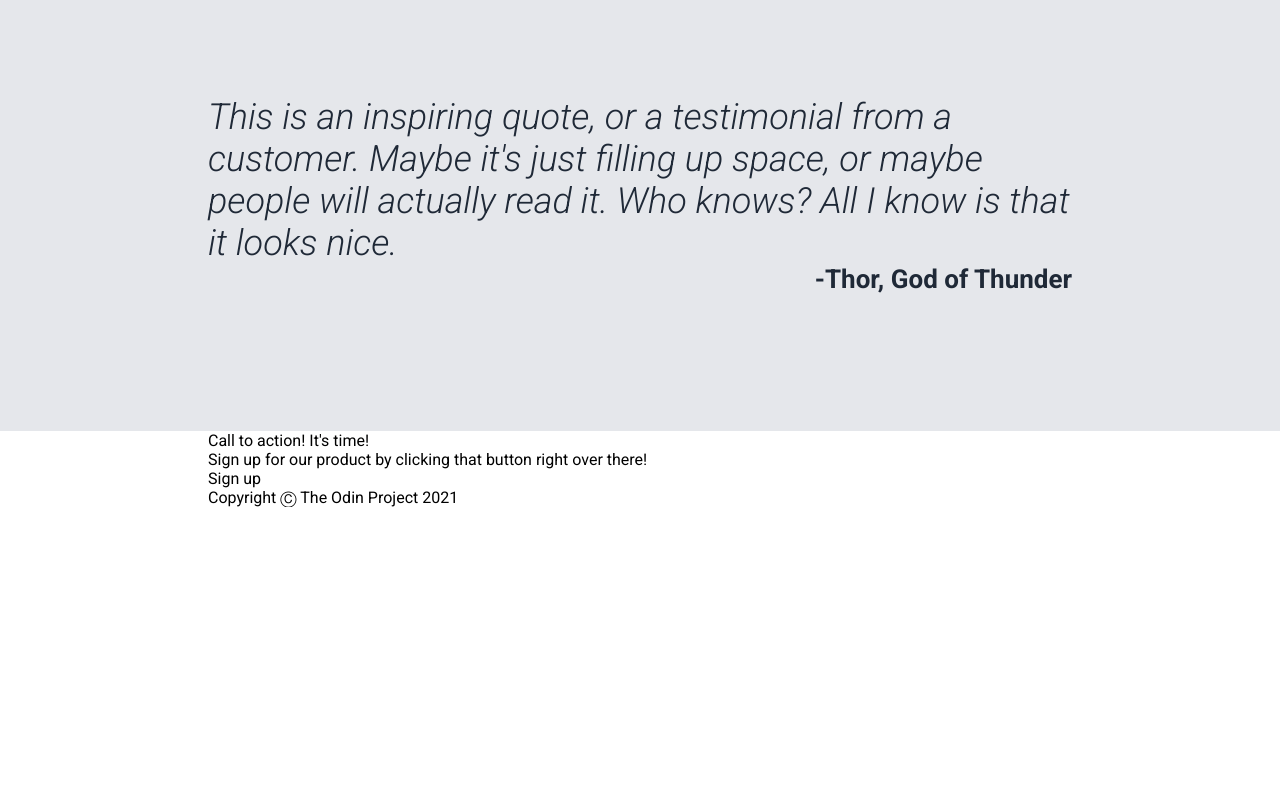
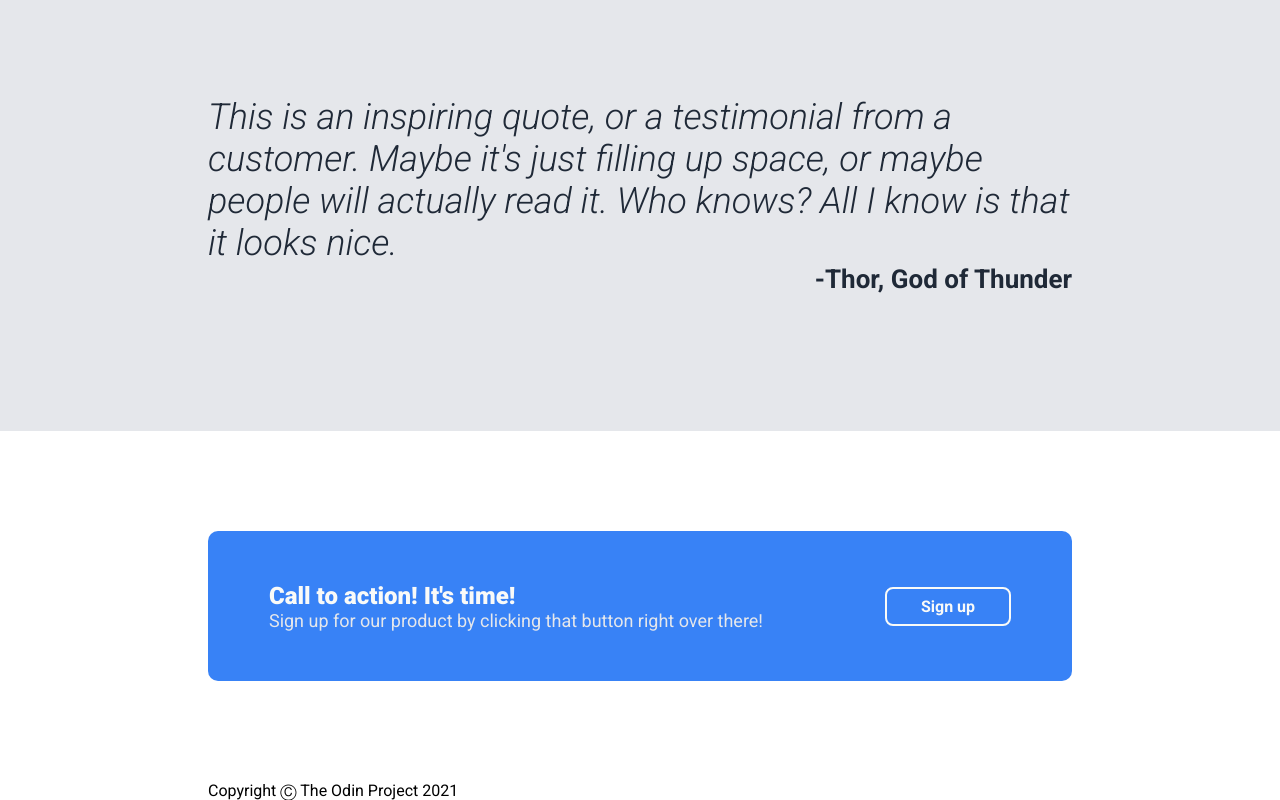
Before and after one commit to Gianath/Landing-Page-TOP, a plain HTML site: page index.html in a window 1280 px wide. Shown: the part 1049-1849 px from the top of the page. Before the commit the page ends 1556 px from the top, so only its background shows below. Drawn offline with Linux system fonts and the light colour scheme.

Commit message:
Add styling to call to action section

```diff
--- a/style.css
+++ b/style.css
@@ -149,3 +149,39 @@ a {
     font-weight: 600;
     font-size: 26px;
 }
+
+.callToAction {
+    height: 350px;
+    display: flex;
+    justify-content: center;
+    align-items: center;
+}
+
+.cta-content {
+    display: flex;
+    justify-content: space-around;
+    align-items: center;
+    background-color: var(--blue);
+    height: 150px;
+    width: 100%;
+    border-radius: 10px;
+}
+
+.cta-title {
+    font-size: 24px;
+    font-weight: 900;
+    color: var(--yellow);
+}
+.cta-subtitle {
+    font-size: 18px;
+    color: var(--white);
+}
+
+.cta-button {
+    background-color: var(--blue);
+    border: 2px solid var(--yellow);
+    color: var(--yellow);
+    border-radius: 8px;
+    padding: 8px 34px;
+    font-weight: 700;
+}
```
